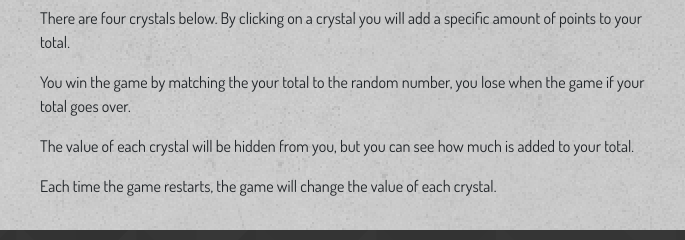
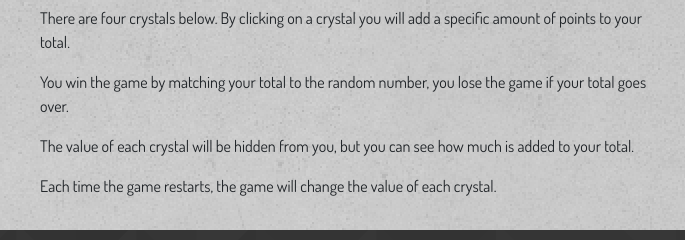
Before and after one commit to davidyeungcoding/Crystal-Collector, a plain HTML site: page index.html in a window 1280 px wide. Shown: the part 198-438 px from the top of the page, 284-969 px from the left. Drawn offline with nearby package versions, Linux system fonts and the light colour scheme.

Commit message:
Update index.html

```diff
--- a/index.html
+++ b/index.html
@@ -25,7 +25,7 @@
             <div class='instructions col-lg-8'>
                 <p>You will be given a random number at the start of the game.</p>
                 <p>There are four crystals below. By clicking on a crystal you will add a specific amount of points to your total.</p>
-                <p>You win the game by matching the your total to the random number, you lose when the game if your total goes over.</p>
+                <p>You win the game by matching your total to the random number, you lose the game if your total goes over.</p>
                 <p>The value of each crystal will be hidden from you, but you can see how much is added to your total.</p>
                 <p>Each time the game restarts, the game will change the value of each crystal.</p>
             </div>
```
